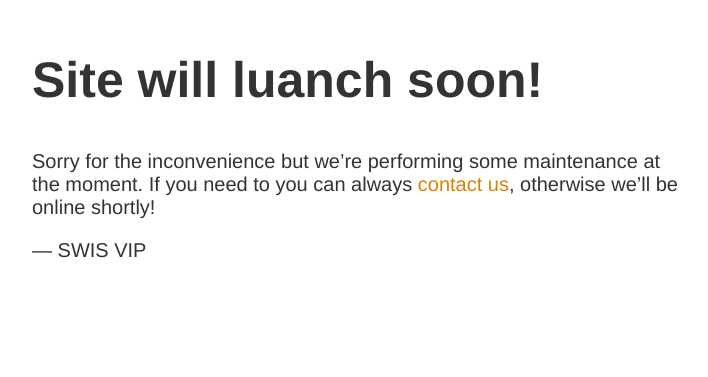
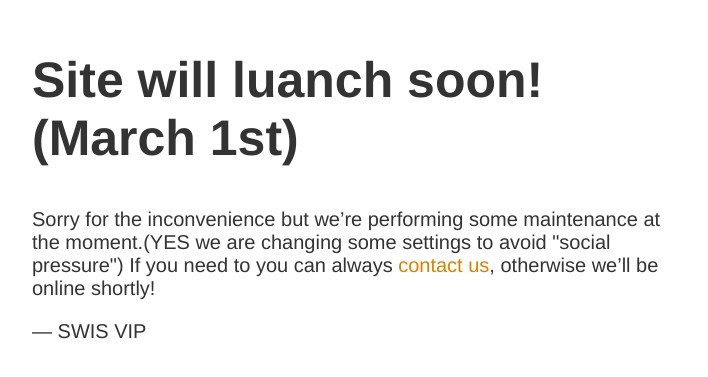
Before and after one commit to henryswisvip/Under-maintnense-, a plain HTML site: page index.html in a window 1280 px wide. Shown: the part 149-526 px from the top of the page, without its empty margins (283-991 px from the left). Drawn offline with Linux system fonts and the light colour scheme.

Commit message:
Update index.html

```diff
--- a/index.html
+++ b/index.html
@@ -10,9 +10,9 @@
 </style>
 
 <article>
-    <h1>Site will luanch soon!</h1>
+    <h1>Site will luanch soon!(March 1st)</h1>
     <div>
-        <p>Sorry for the inconvenience but we&rsquo;re performing some maintenance at the moment. If you need to you can always <a href="mailto:24.henry.huang@swis.cn">contact us</a>, otherwise we&rsquo;ll be online shortly!</p>
+        <p>Sorry for the inconvenience but we&rsquo;re performing some maintenance at the moment.(YES we are changing some settings to avoid "social pressure")  If you need to you can always <a href="mailto:24.henry.huang@swis.cn">contact us</a>, otherwise we&rsquo;ll be online shortly!</p>
         <p>&mdash; SWIS VIP</p>
     </div>
 </article>
```
